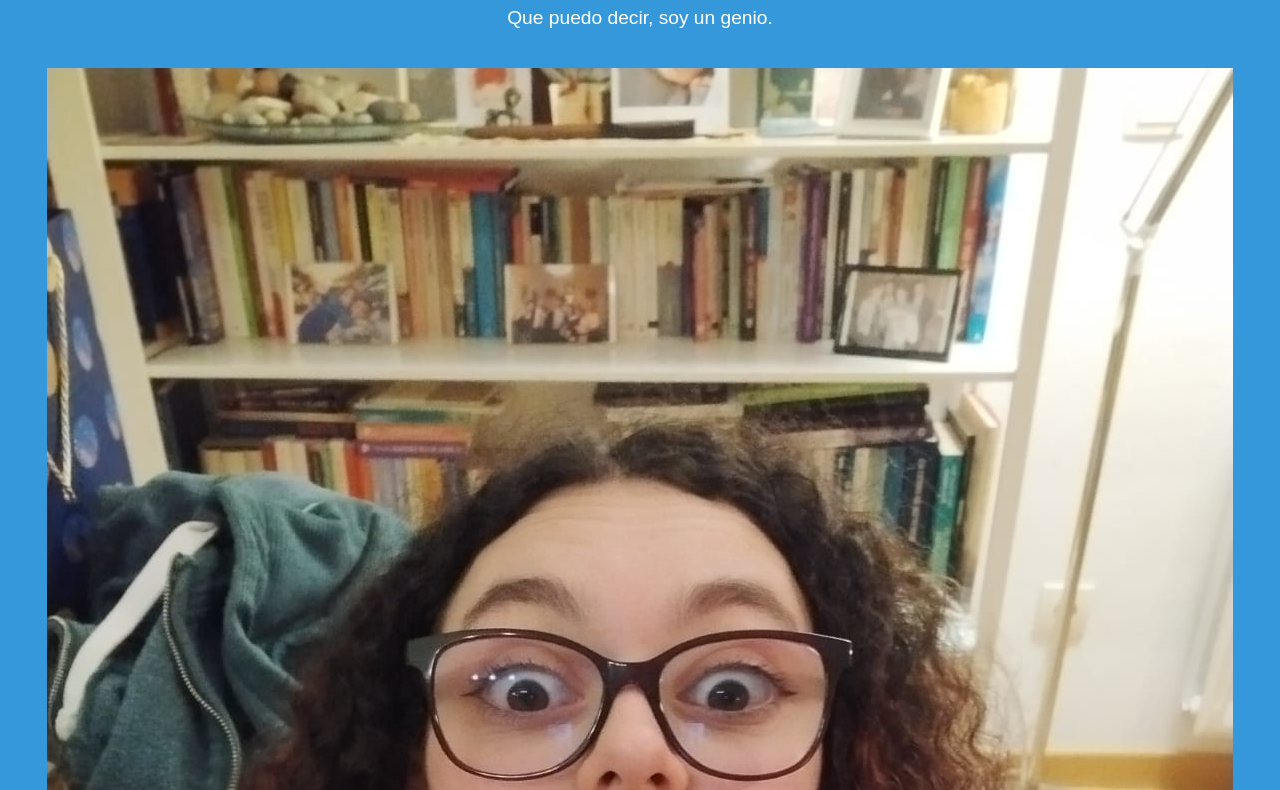
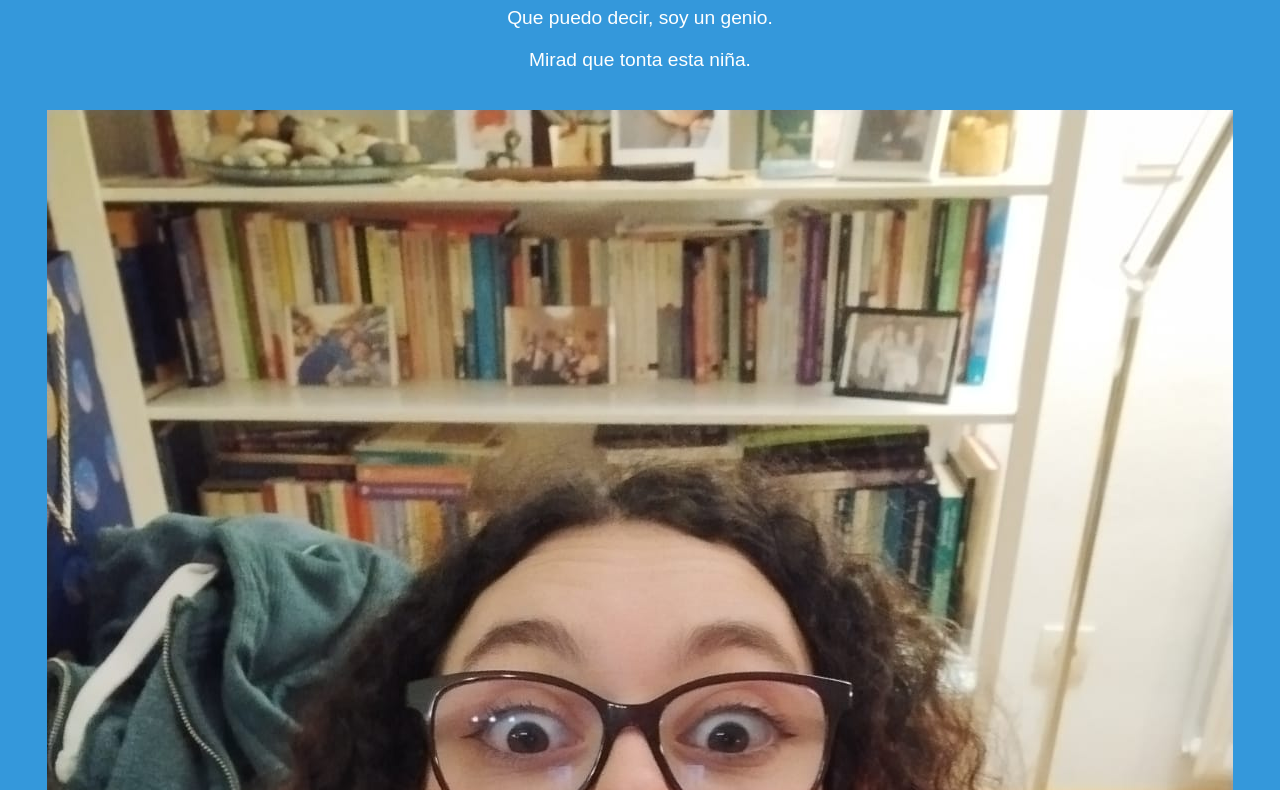
Before and after one commit to Naujle/Naujle.github.io, a plain HTML site: page index.html in a window 1280 px wide. Shown: the part 93-883 px from the top of the page. Drawn offline with Linux system fonts and the light colour scheme.

Commit message:
Update index.html

```diff
--- a/index.html
+++ b/index.html
@@ -33,6 +33,7 @@
 <body>
     <h1>La pagina web del Naujle</h1>
     <p>Que puedo decir, soy un genio.</p>
+    <p>Mirad que tonta esta niña.</p>
     <img src="imagen.jpeg.jpeg" alt="Imagen al final de la página">
 </body>
 </html>
```
